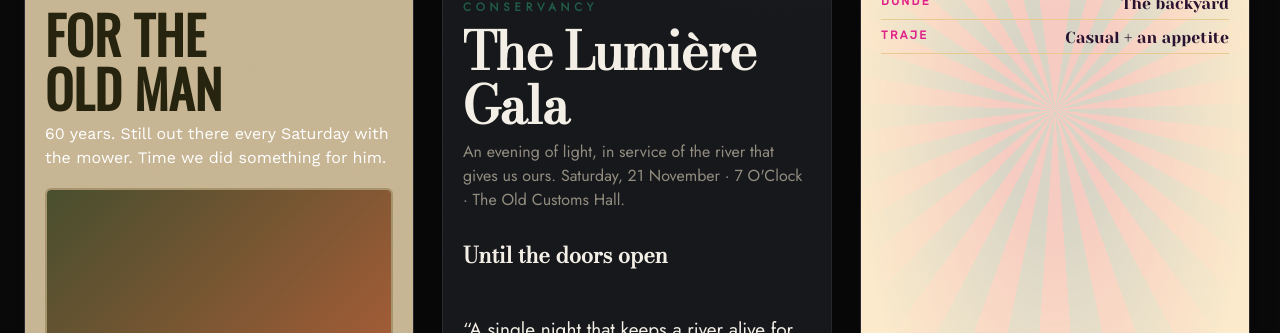
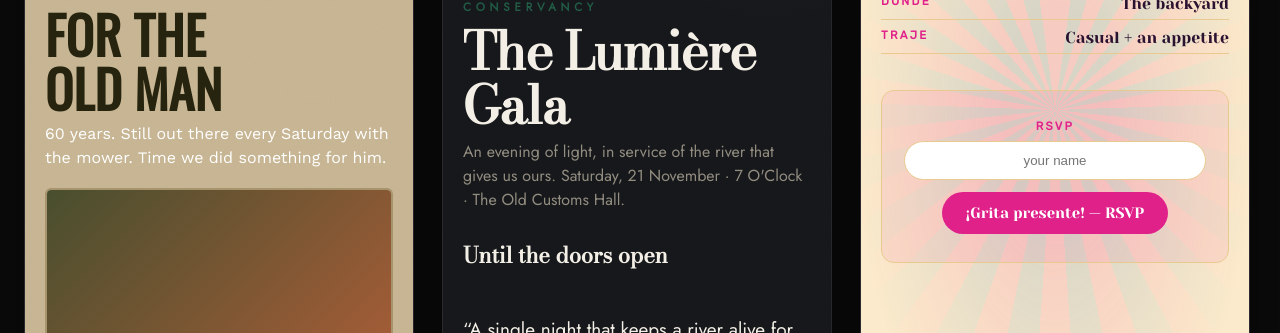
Before and after one commit to glacialsips-site/grook-peekgift, a Next.js app in the folder apps/web/: page /demo in a window 1280 px wide. Shown: the part 433-766 px from the top of the page. Built offline with nearby package versions, Linux system fonts and the light colour scheme.

Commit message:
feat(web): render the claim/RSVP section as a proper panel
Invites lean on the claim block (heading + dek + an in-world field + CTA); it was falling through to the generic renderer. Now a centered accent panel driven by the theme tokens.

https://claude.ai/code/session_012znMcf5kwxyUUGPCsSZM2Q

```diff
--- a/apps/web/components/preview.tsx
+++ b/apps/web/components/preview.tsx
@@ -400,6 +400,65 @@ function ActionBar({ model, interaction }: { model: RenderModel; interaction?: P
   );
 }
 
+function Claim({ section, model }: { section: SectionView; model: RenderModel }) {
+  const d = section.data;
+  const heading = section.title ?? str(d, "heading") ?? "your move";
+  const dek = str(d, "dek") ?? str(d, "sub");
+  const cta = str(d, "cta") ?? model.ctaLabel ?? "Count me in";
+  const field = d.field && typeof d.field === "object" ? (d.field as Record<string, unknown>) : null;
+  return (
+    <section style={{ padding: 20 }}>
+      <div
+        style={{
+          borderRadius: "var(--peek-radius-lg)",
+          border: "1px solid var(--peek-line)",
+          background: "var(--peek-accent-faint)",
+          padding: "28px 22px",
+          textAlign: "center",
+        }}
+      >
+        <Eyebrow>{str(d, "label") ?? "rsvp"}</Eyebrow>
+        <h2 style={{ fontFamily: "var(--peek-font-display)", fontSize: 26, margin: "8px 0 6px", textShadow: "var(--peek-display-shadow)" }}>{heading}</h2>
+        {dek ? <p style={{ color: "var(--peek-muted)", margin: "0 0 16px", fontSize: 15 }}>{dek}</p> : null}
+        {field ? (
+          <input
+            disabled
+            placeholder={str(field, "placeholder") ?? "your name"}
+            style={{
+              width: "100%",
+              maxWidth: 320,
+              padding: "11px 14px",
+              borderRadius: "var(--peek-radius-pill)",
+              border: "1px solid var(--peek-line)",
+              background: "var(--peek-surface)",
+              color: "var(--peek-ink)",
+              margin: "0 0 12px",
+              textAlign: "center",
+            }}
+          />
+        ) : null}
+        <div>
+          <button
+            style={{
+              border: "none",
+              cursor: "pointer",
+              background: "var(--peek-accent)",
+              color: "var(--peek-btn-ink)",
+              fontFamily: "var(--peek-font-display)",
+              fontSize: 15,
+              padding: "12px 24px",
+              borderRadius: "var(--peek-radius-pill)",
+              boxShadow: "var(--peek-glow)",
+            }}
+          >
+            {cta}
+          </button>
+        </div>
+      </div>
+    </section>
+  );
+}
+
 function SectionBlock({
   section,
   model,
@@ -418,6 +477,8 @@ function SectionBlock({
       return <GiftGrid groups={model.cardGroups} interaction={interaction} />;
     case "flightplan":
       return model.itinerary.length > 0 ? <Itinerary steps={model.itinerary} /> : <GenericSection section={section} />;
+    case "claim":
+      return <Claim section={section} model={model} />;
     default:
       return <GenericSection section={section} />;
   }
```
